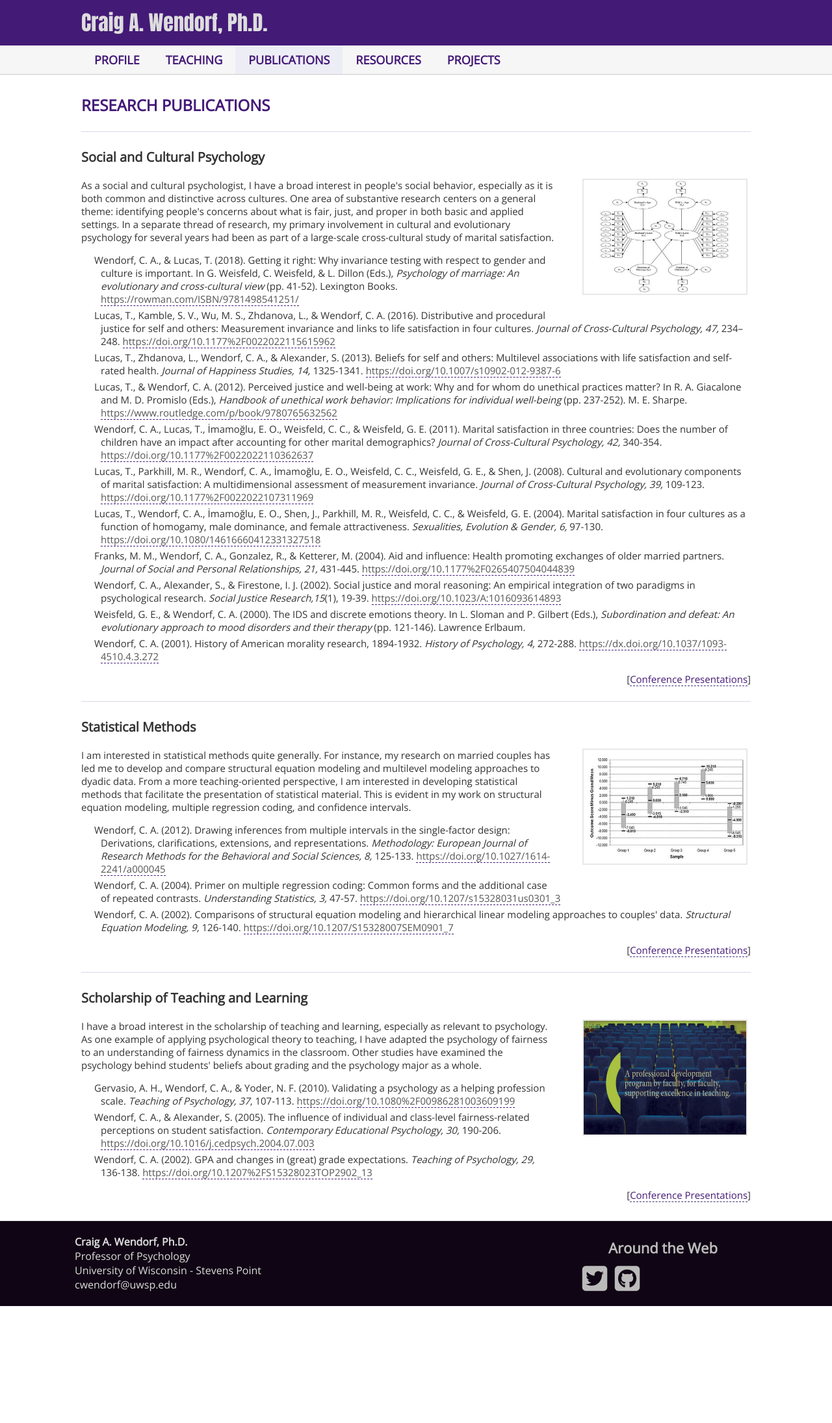
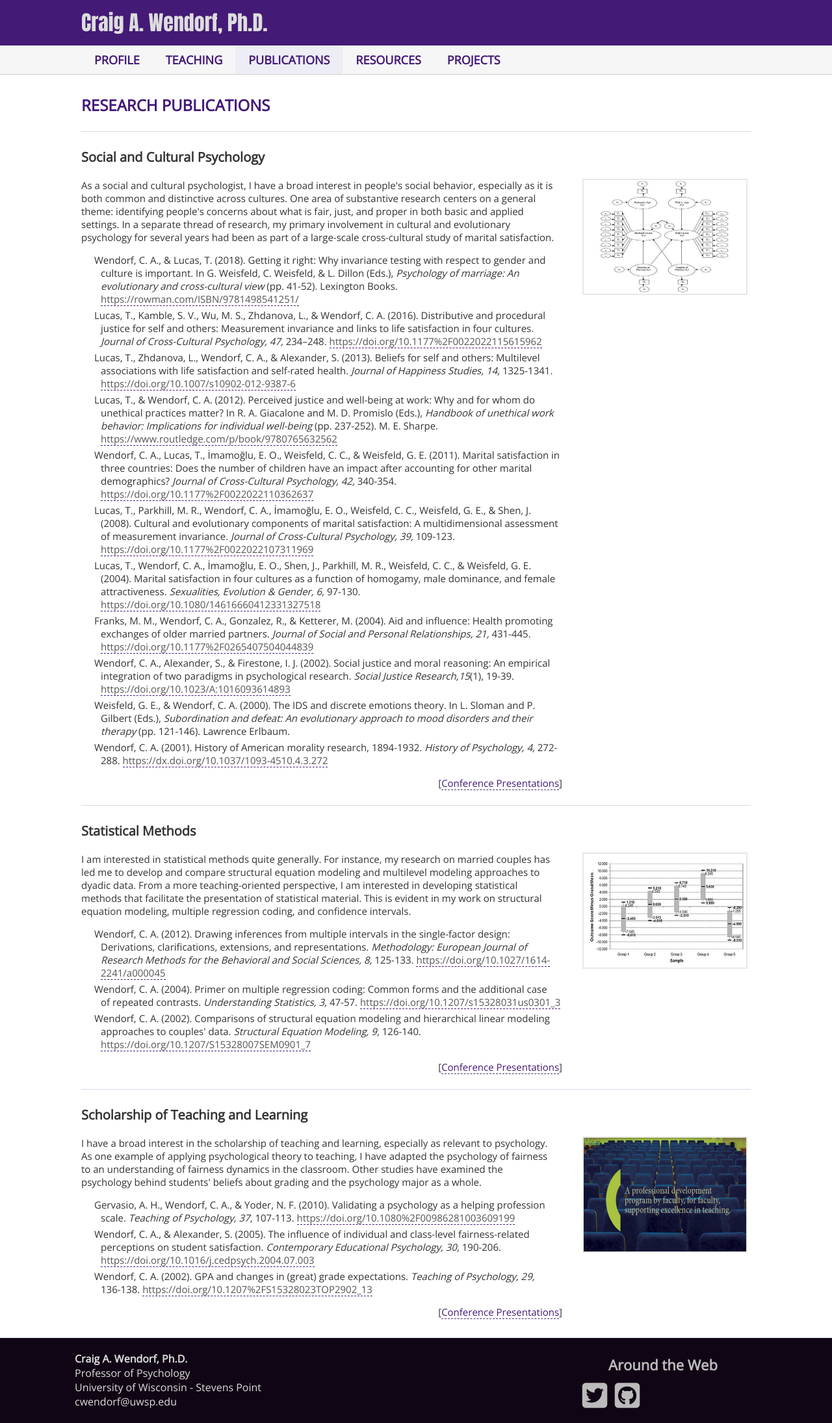
Before and after one commit to cwendorf/cwendorf.github.io, a Jekyll site: the page research/index.htm, which Jekyll copies as it is, in a window 1280 px wide. Shown: the whole page at 65% size. Built offline with Jekyll 4.4.1, drawn with Linux system fonts in a browser that asks for light colours; nearby versions of some CDN libraries; a style sheet for code colours, icons or effects is not loaded; before the commit the page ends 2010 px from its top, so only the background shows below that.

Commit message:
Updated positioning

```diff
--- a/assets/narrow.css
+++ b/assets/narrow.css
@@ -11,7 +11,7 @@
 
 #TitleContainer {height: 60px;}
 #Person {vertical-align: middle; font-size: 28px; padding: 8px 8px;}
-#MenuButton {vertical-align: middle; display: block; float: right; height: 30px; width: 32px; padding: 15px 10px; margin: 0px 0px 0px 10px;}
+#MenuButton {display: block; float: right; height: 30px; width: 32px; padding: 15px 10px; margin: 0px 0px 0px 10px;}
 #MenuButton:hover {background: rgba(160,160,230,.2);}
 
 /* Nav Section Changes */
--- a/assets/wide.css
+++ b/assets/wide.css
@@ -10,7 +10,7 @@
 #TitleContainer {height: 70px;}
 #Person {font-size: 32px; padding: 10px 10px; }
 
-#MenuButton {vertical-align: middle; display: block; float: right; height: 28px; width: 30px; padding: 15px 7px; margin: 0px 0px 0px 10px;}
+#MenuButton {display: block; float: right; height: 28px; width: 30px; padding: 15px 7px; margin: 0px 0px 0px 10px;}
 #MenuButton:hover {background: rgba(160,160,230,.2);}
 #MenuButton {display: none;}
 
@@ -26,7 +26,11 @@
 #MainContent H2 {padding: 25px 10px 5px 10px; margin: 25px 0px 15px 0px;}
 
 #MainContent .post:before {content: ''; float: right; display: block; width: 250px; height: 175px; margin: 0px 15px 45px 45px;}
-#MainContent .post {position: relative; }
+#MainContent .post {position: relative;}
+
+#MainContent .post p {max-width: 750px;}
+#MainContent .post ul {max-width: 750px;}
+#MainContent .hide {max-width: 750px;}
 
 #MainContent .icon {position: absolute; top: 0; right: 0; }
 #MainContent .icon IMG {width: 250px; height: 175px; margin: 0px 15px 25px 25px;}
```
